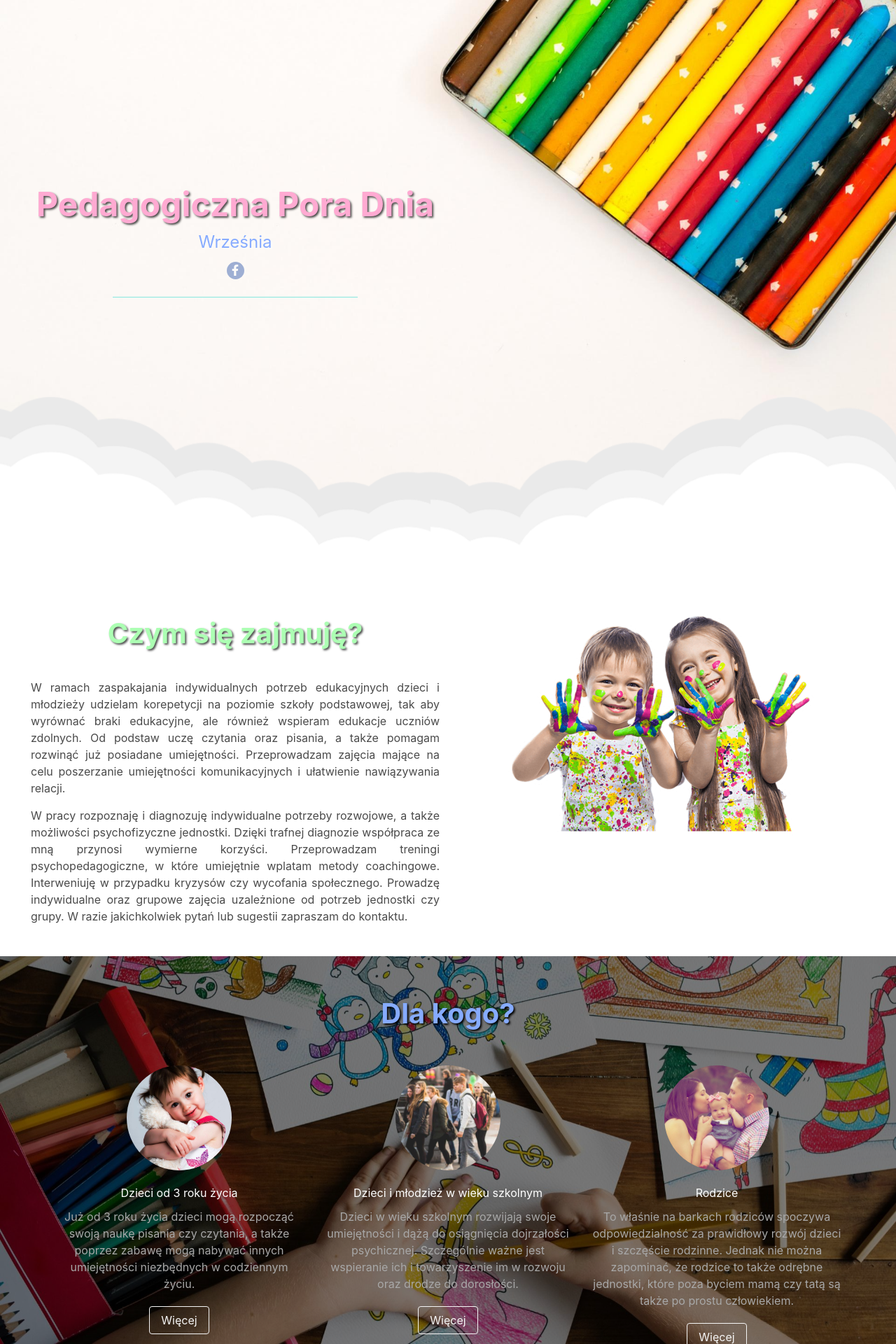
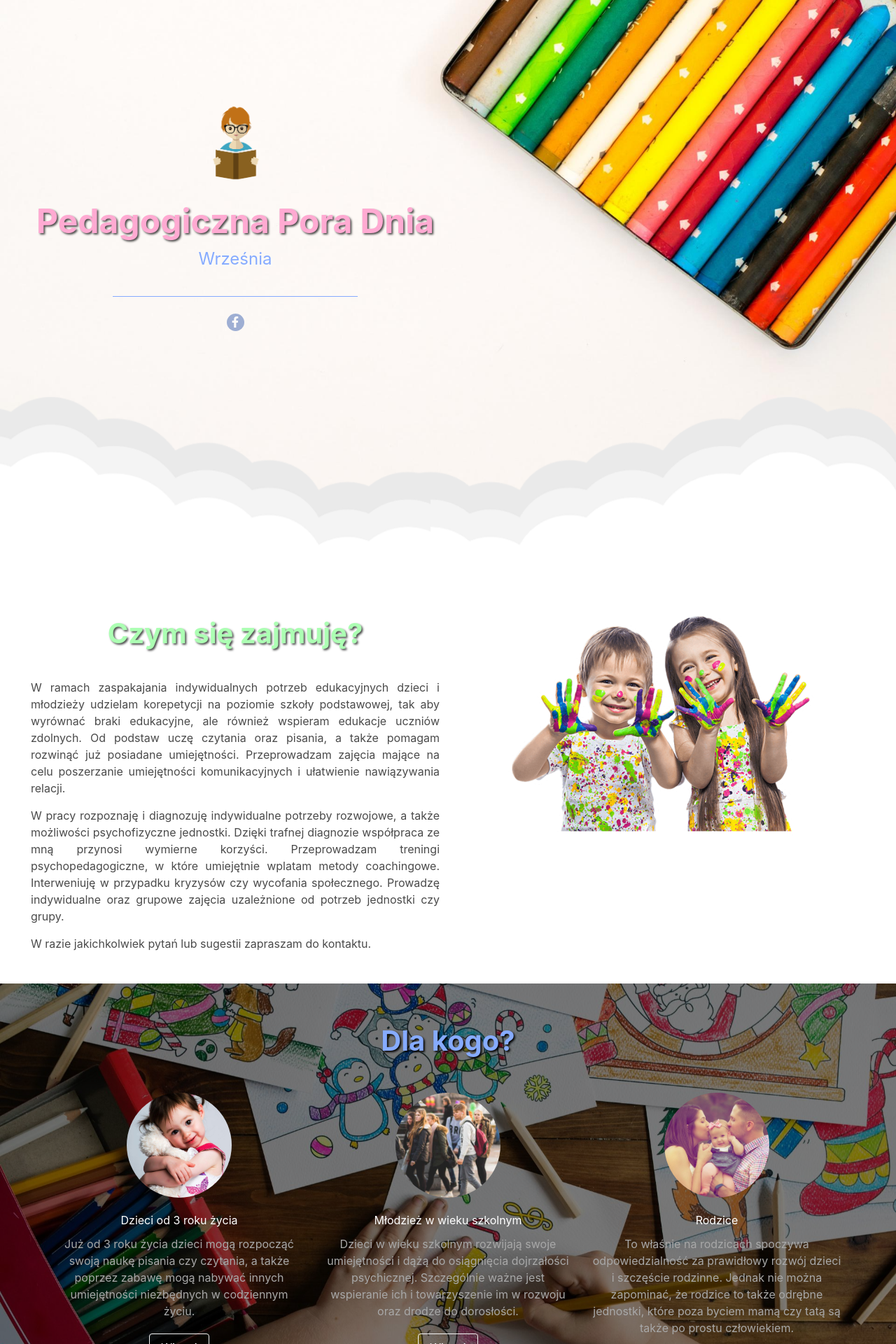
Before and after one commit to MarcinPaczkowski/PedagogicznaPoradnia, a React app: page / in a window 1280 px wide. Shown: the part 60-1980 px from the top of the page at 70% size. Built offline with nearby package versions, Linux system fonts and the light colour scheme.

Commit message:
Final fixes before publish on production

```diff
--- a/public/index.html
+++ b/public/index.html
@@ -20,9 +20,9 @@
       work correctly both with client-side routing and a non-root public URL.
       Learn how to configure a non-root public URL by running `npm run build`.
     -->
-  <title>Pedagogiczna Pora Dnia - Września | Korepetycje | Dzieci | Rozwiązywanie problemów</title>
-  <meta name="description" content="Poradnia pedagogiczna zaprasza rodziców i dzieci na indywidulane zajęcia">
-  <meta name="keywords" content="poradnia, pedagogiczna, września, dzieci, rozwiązywanie problemów, samorozwój, coaching, koreptycje">
+  <title>Pedagogiczna Pora Dnia - Września | Korepetycje | Pomoc w nauce | Nauka czytania | Szkoła | Coaching | Poradnia psychologiczna</title>
+  <meta name="description" content="Poradnia pedagogiczna zaprasza rodziców i dzieci specjalistyczne zajęcia dostosowane do indywidualnych potrzeb.">
+  <meta name="keywords" content="poradnia, pedagogiczna, poradnia psychologiczna, września, dzieci, rozwiązywanie problemów, samorozwój, coaching, korepetycje, nauka czytania, pomoc w nauce, ">
 
 </head>
 
--- a/src/components/About/About.js
+++ b/src/components/About/About.js
@@ -27,7 +27,10 @@ const about = () => {
 									jednostki. Dzięki trafnej diagnozie współpraca ze mną przynosi wymierne korzyści. Przeprowadzam
 									treningi psychopedagogiczne, w które umiejętnie wplatam metody coachingowe. Interweniuję w przypadku
 									kryzysów czy wycofania społecznego. Prowadzę indywidualne oraz grupowe zajęcia uzależnione od potrzeb
-									jednostki czy grupy. W razie jakichkolwiek pytań lub sugestii zapraszam do kontaktu.
+									jednostki czy grupy.
+								</p>
+								<p className="about-content--item-desc">
+									W razie jakichkolwiek pytań lub sugestii zapraszam do kontaktu.
 								</p>
 							</div>
 						</div>
--- a/src/components/AboutMe/AboutMe.js
+++ b/src/components/AboutMe/AboutMe.js
@@ -39,7 +39,7 @@ const aboutMe = () => {
 										wspierające jednostkę.
 									</p>
 									<p className="aboutMe-content--desc-desc">
-										Szczególnie interesuje się zagadnieniami związanymi z komunikacją w rodzinie oraz coachingiem
+										Szczególnie interesuję się zagadnieniami związanymi z komunikacją w rodzinie oraz coachingiem
 										rozwoju osobistego.
 									</p>
 								</div>
--- a/src/components/ForWhom/ForWhom.js
+++ b/src/components/ForWhom/ForWhom.js
@@ -32,7 +32,7 @@ const forWhom = () => {
 								</div>
 								<div className="column">
 									<ForWhomDetails
-										title="Dzieci i młodzież w wieku szkolnym"
+										title="Młodzież w wieku szkolnym"
 										desc="Dzieci w wieku szkolnym rozwijają swoje umiejętności i dążą do osiągnięcia dojrzałości psychicznej. Szczególnie ważne jest wspieranie ich i towarzyszenie im w rozwoju oraz drodze do dorosłości."
 										more="Polecane są tutaj zajęcia wspomagające naukę szkolną, edukacja uczniów zdolnych, nauka czytania i pisania. Dzieci i młodzież w wieku szkolnym mogą również skorzystać z treningu kompetencji komunikacyjnych, treningu kompetencji miękkich oraz kompleksowego treningu psychopedagogicznego, do czego szczególnie zachęcam."
 										imgUrl={youthImage}
@@ -41,7 +41,7 @@ const forWhom = () => {
 								<div className="column">
 									<ForWhomDetails
 										title="Rodzice"
-										desc="To właśnie na barkach rodziców spoczywa odpowiedzialność za prawidłowy rozwój dzieci i szczęście rodzinne. Jednak nie można zapominać, że rodzice to także odrębne jednostki, które poza byciem mamą czy tatą są także po prostu człowiekiem."
+										desc="To właśnie na rodzicach spoczywa odpowiedzialność za prawidłowy rozwój dzieci i szczęście rodzinne. Jednak nie można zapominać, że rodzice to także odrębne jednostki, które poza byciem mamą czy tatą są także po prostu człowiekiem."
 										more="Polecam kontakt w sprawie poradnictwa rodzinnego i wychowawczego, doradztwa w problemach edukacyjnych i wychowawczych, interwencję w sytuacji kryzysu, a także treningi kompetencji komunikacyjnych, kompetencji miękkich czy psychopedagogiczny. Zachęcam także do skorzystania z oferty, która skierowana jest bezpośrednio do Państwa dzieci."
 										imgUrl={parentImage}
 									/>
--- a/src/components/Info/Info.js
+++ b/src/components/Info/Info.js
@@ -1,5 +1,6 @@
 import React from 'react';
 import backgroundImage from '../../assets/art-art-materials-artistic-286559.jpg';
+import logoImage from '../../assets/logo.png';
 import { FontAwesomeIcon } from '@fortawesome/react-fontawesome';
 
 const info = () => {
@@ -14,12 +15,13 @@ const info = () => {
 					<div className="columns">
 						<div className="column is-half">
 							<div className="info-content">
+								<img src={logoImage} alt="Logo pedagogiczna pora dnia" className="info-content--logo" />
 								<h2 className="info-content--title">Pedagogiczna Pora Dnia</h2>
 								<h3 className="info-content--desc">Września</h3>
+								<hr className="info-content--divider" />
 								<a className="info-content--icon" href="https://www.facebook.com/pedagogicznaporadnia/">
 									<FontAwesomeIcon icon={['fab', 'facebook-f']} />
 								</a>
-								<hr className="info-content--divider" />
 							</div>
 						</div>
 					</div>
--- a/src/styles/Contact.scss
+++ b/src/styles/Contact.scss
@@ -10,7 +10,7 @@
 		font-size: 2.5em;
 		font-weight: 700;
 		text-shadow: 2px 2px 3px rgba(0, 0, 0, 0.7);
-		color: $green-blue;
+		color: $blue;
 		margin-bottom: 35px;
 		text-align: center;
 	}
--- a/src/styles/ForWhom.scss
+++ b/src/styles/ForWhom.scss
@@ -1,13 +1,13 @@
 .forWhom {
 	position: relative;
-	height: 600px;
+	height: 700px;
 
 	&-wrapper {
 		padding: 12px;
 	}
 
 	@media only screen and (max-width: 768px) {
-		height: 1200px;
+		height: 1500px;
 	}
 
 	&-background {
@@ -34,8 +34,5 @@
 			text-shadow: 2px 2px 3px rgba(0, 0, 0, 1.6);
 			margin-bottom: 20px;
 		}
-
-		&--circles {
-		}
 	}
 }
--- a/src/styles/Info.scss
+++ b/src/styles/Info.scss
@@ -16,6 +16,15 @@
 		align-items: center;
 		flex-direction: column;
 		height: 100vh;
+		margin-top: -50px;
+
+		@media only screen and (max-width: 1245px) {
+			margin-top: 0;
+		}
+
+		&--logo {
+			width: 150px;
+		}
 
 		&--title {
 			margin: 0;
@@ -57,7 +66,7 @@
 		&--divider {
 			width: 350px;
 			border-top: 1px solid $gray;
-			border-bottom: 1px solid $green-blue;
+			border-bottom: 1px solid $blue;
 		}
 
 		@media only screen and (max-width: 568px) {
```
